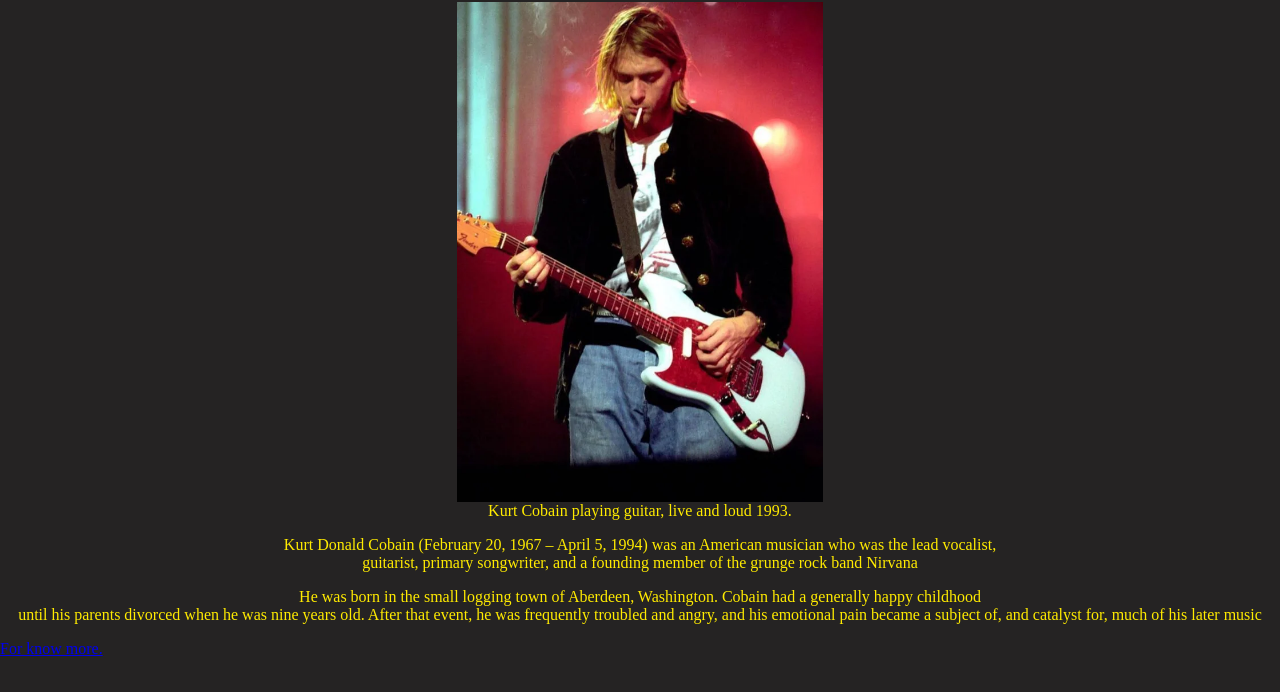
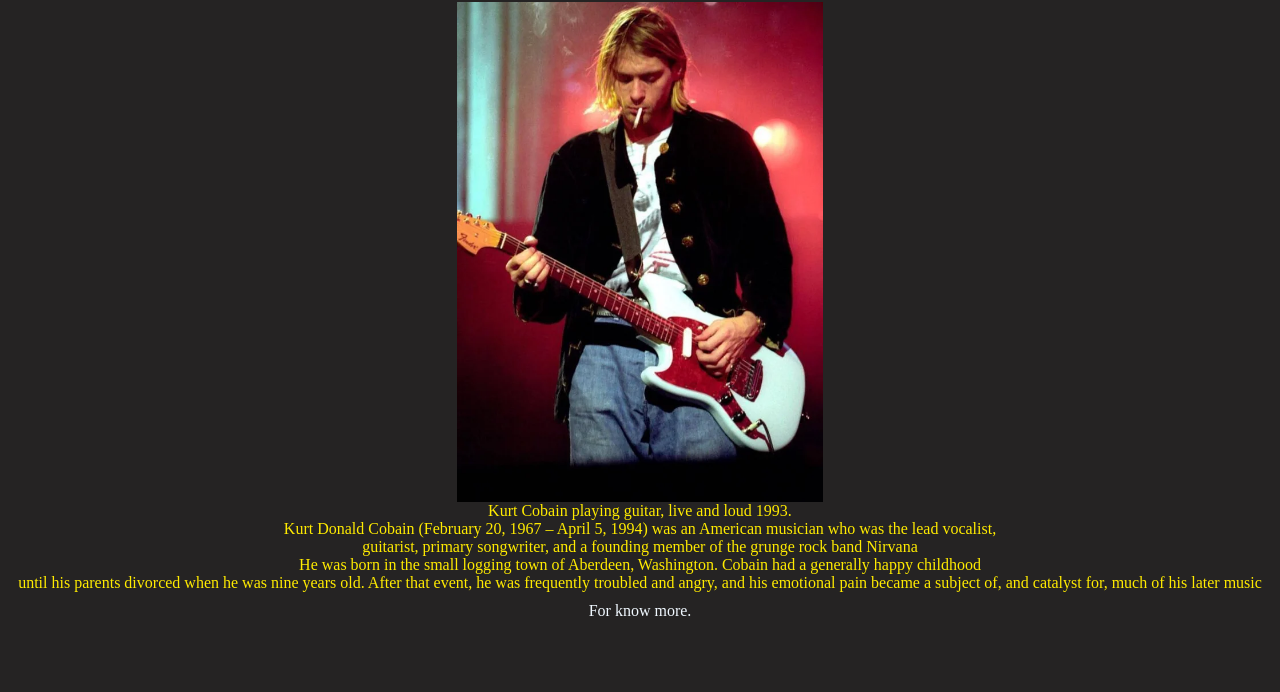
Before and after one commit to ronddon/tribute-page, a plain HTML site: page index/index.html in a window 1280 px wide. Shown: the part 78-770 px from the top of the page. Drawn offline with Linux system fonts and the light colour scheme.

Commit message:
Update style.css

```diff
--- a/style/style.css
+++ b/style/style.css
@@ -46,4 +46,19 @@ nav > ul > li {
 
 p {
  text-align: center;
+ margin: 0 auto;
 }
+
+footer{
+    text-align: center;
+    padding: 10px;
+}
+
+footer a {
+    text-decoration: none;
+    color: aliceblue;
+}
+
+footer a:hover {
+    color: yellow;
+}
```
